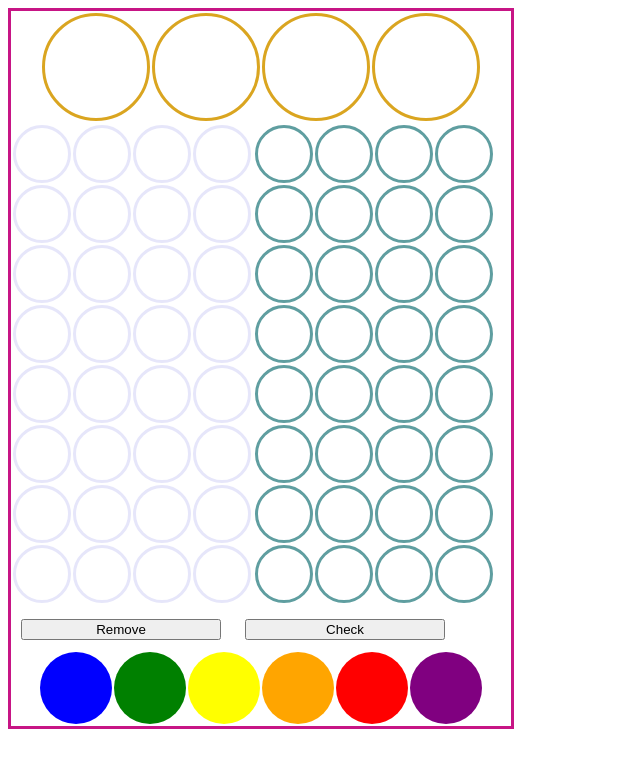
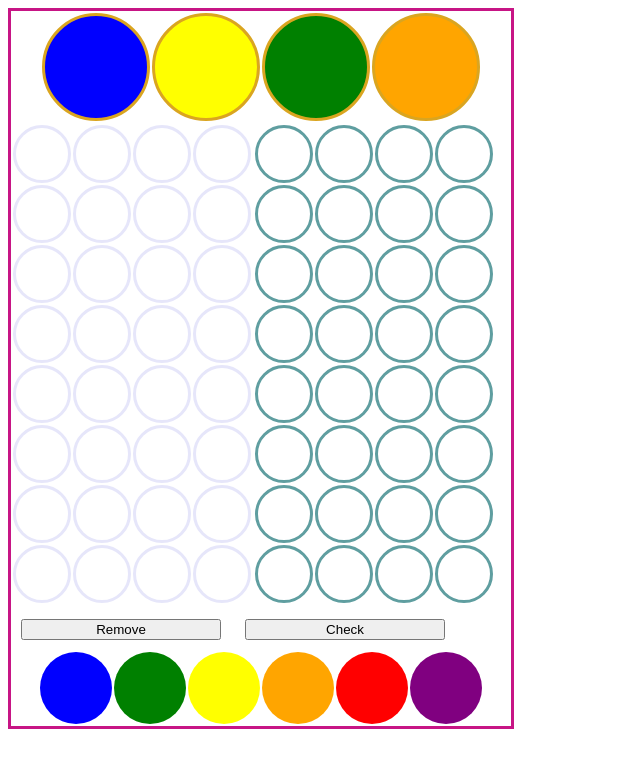
Before and after one commit to SquiggsNet/Mastermind, a website: page Mastermind/index.html in a window 1280 px wide. Shown: the whole page, without its empty margins (0-640 px from the left). Drawn offline with nearby package versions, Linux system fonts and the light colour scheme.

Commit message:
Generated solution established (Needs to be hidden, currently visible)

```diff
--- a/Mastermind/scripts/script.js
+++ b/Mastermind/scripts/script.js
@@ -3,6 +3,8 @@
  */
 
 (function(){
+    var colours = ["blue", "green", "yellow", "orange", "red", "purple"];
+    var generatedSolution = ["blue", "orange", "purple", "green"];
 
     function insertSolutionTable()
     {
@@ -15,7 +17,7 @@
         //add table to div
         solutionDiv.appendChild(table);
 
-        //create one row (and for blocks for the solution to appear) for the solution to be contained.
+        //create one row (and four blocks for the solution to appear) for the solution to be contained.
         var row = document.createElement("tr");
         var block1 = document.createElement("td");
         var block2 = document.createElement("td");
@@ -160,7 +162,7 @@
     {
 
         //colour choices
-        var colours = ["blue", "green", "yellow", "orange", "red", "purple"];
+
 
         //figure initial amounts of (tables, rows, cells)
         var amountOfCurrentTables = document.getElementsByTagName("table").length;
@@ -219,6 +221,28 @@
         insertChoicesMadeTable();
         insertAreYouRightTable();
         insertOptions();
+        createSolution();
+        insertSolution();
+    }
+
+    function createSolution(){
+        var randInt;
+
+        for(var i=0; i<4; i++){
+            randInt = Math.floor((Math.random() * 5) + 0);
+            var colour = colours[randInt];
+            generatedSolution[i] = colour;
+        }
+    }
+
+    function insertSolution(){
+
+
+        var solutionCells = document.getElementsByClassName("solutionCell");
+        for(var i=0; i<solutionCells.length; i++)
+        {
+            solutionCells[i].className += " "+generatedSolution[i];
+        }
     }
 
     buildDefaults();
--- a/Mastermind/styles/styles.css
+++ b/Mastermind/styles/styles.css
@@ -22,6 +22,7 @@ td {
     width: 100px;
     height: 100px;
     border: 3px solid goldenrod;
+    /*display: none;*/
 }
 
 /*Choices Made Table Items*/
```
